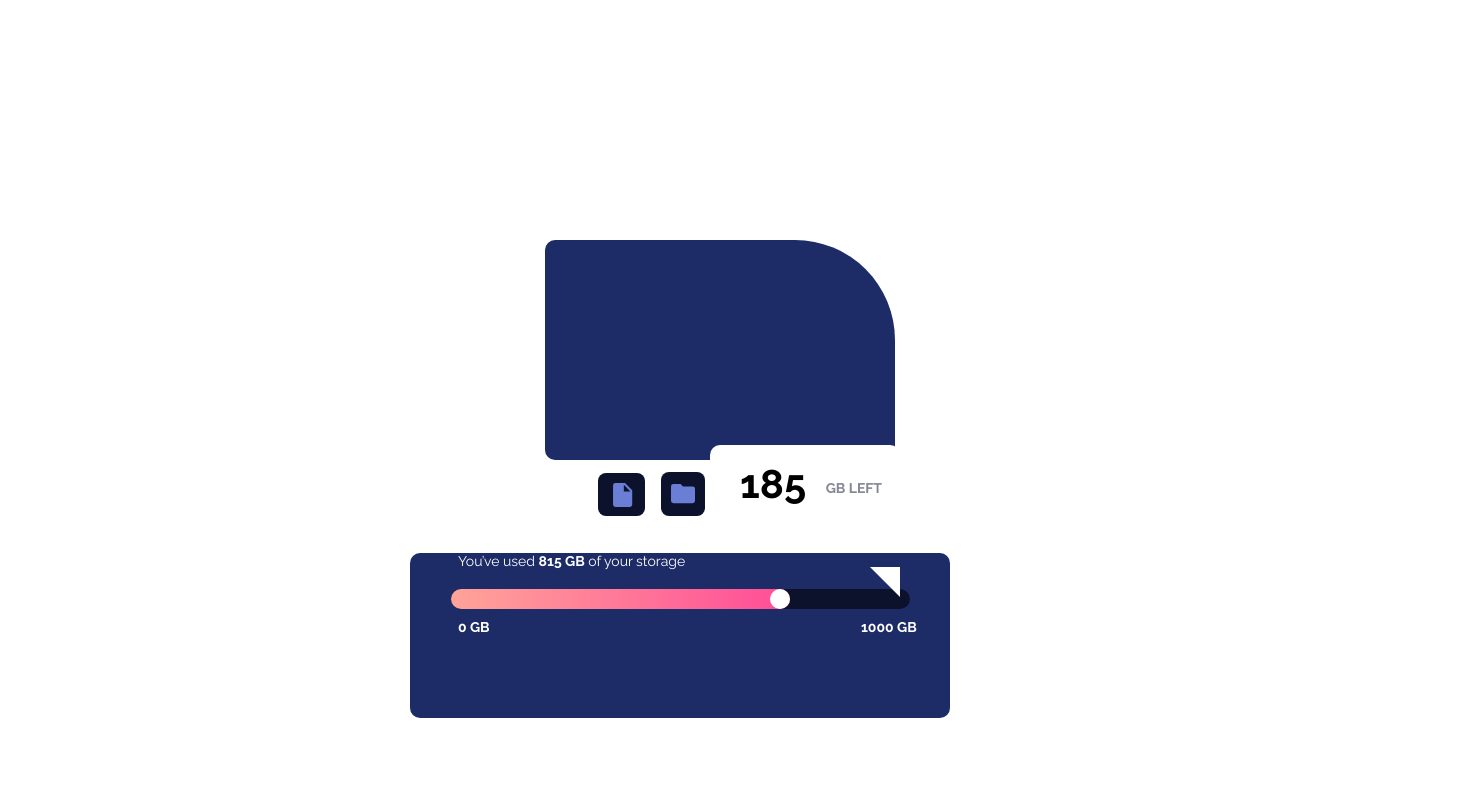
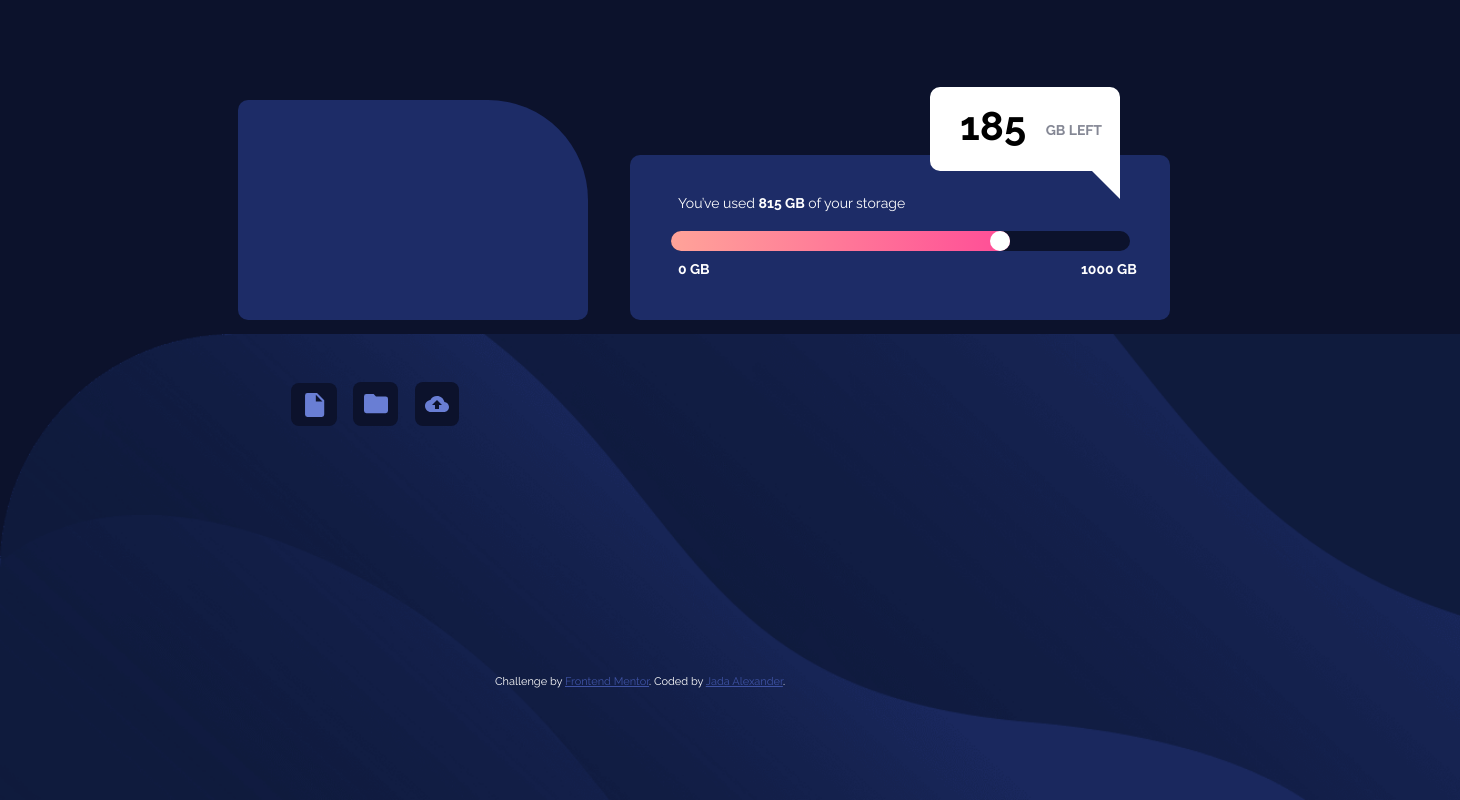
Before and after one commit to jalexandertech/fylo-data-storage-challenge, a plain HTML site: page index.html in a window 1280 px wide. Shown: the top 800 px of the page, 1460 px wide, since content can reach past the window. Drawn offline with Linux system fonts and the light colour scheme.

Commit message:
Fix background image to apply across desktop page

```diff
--- a/style.css
+++ b/style.css
@@ -17,10 +17,15 @@
     }
 }
 
-@media (min-width:1440px) {
+@media only screen and (min-width:750px) {
     body {
-        background: hsl(229, 57%, 11%) url("images/bg-desktop.png") no-repeat bottom right;
-        margin-bottom: 489.9px;
+        background-image:  url("images/bg-desktop.png");
+        background-position-y: bottom;
+        background-repeat: no-repeat;
+        background-attachment: fixed;
+        background-size: 1599px;
+        background-color: hsl(229, 57%, 11%);
+        /* margin-bottom: 489.9px; */
 
 
     }
@@ -40,7 +45,7 @@
     height: 220px;
     width: 350px;
     position: relative;
-    top: 190px;
+    top: 100px;
     left: 80px;
 }
 
@@ -115,7 +120,7 @@
     height: 165px;
     border-radius: 10px;
     position: relative;
-    top: 243px;
+    top: 155px;
     left: 40px;
 }
 
@@ -217,7 +222,7 @@ margin-right: 0;
     text-align: center;
     color: #fff;
     position: relative;
-    top: 475px;
+    top: 455px;
 }
 
 .attribution a {
```
